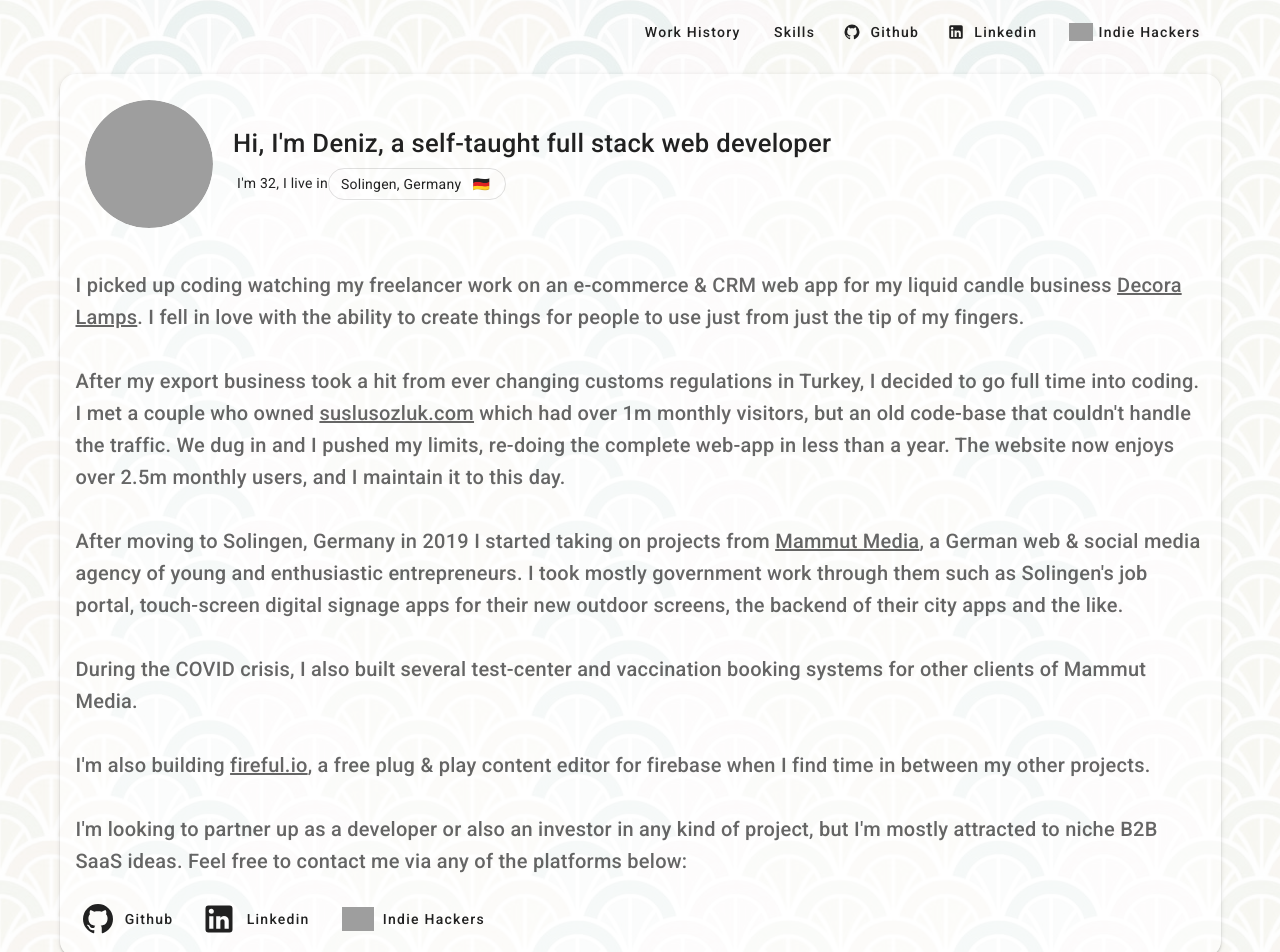
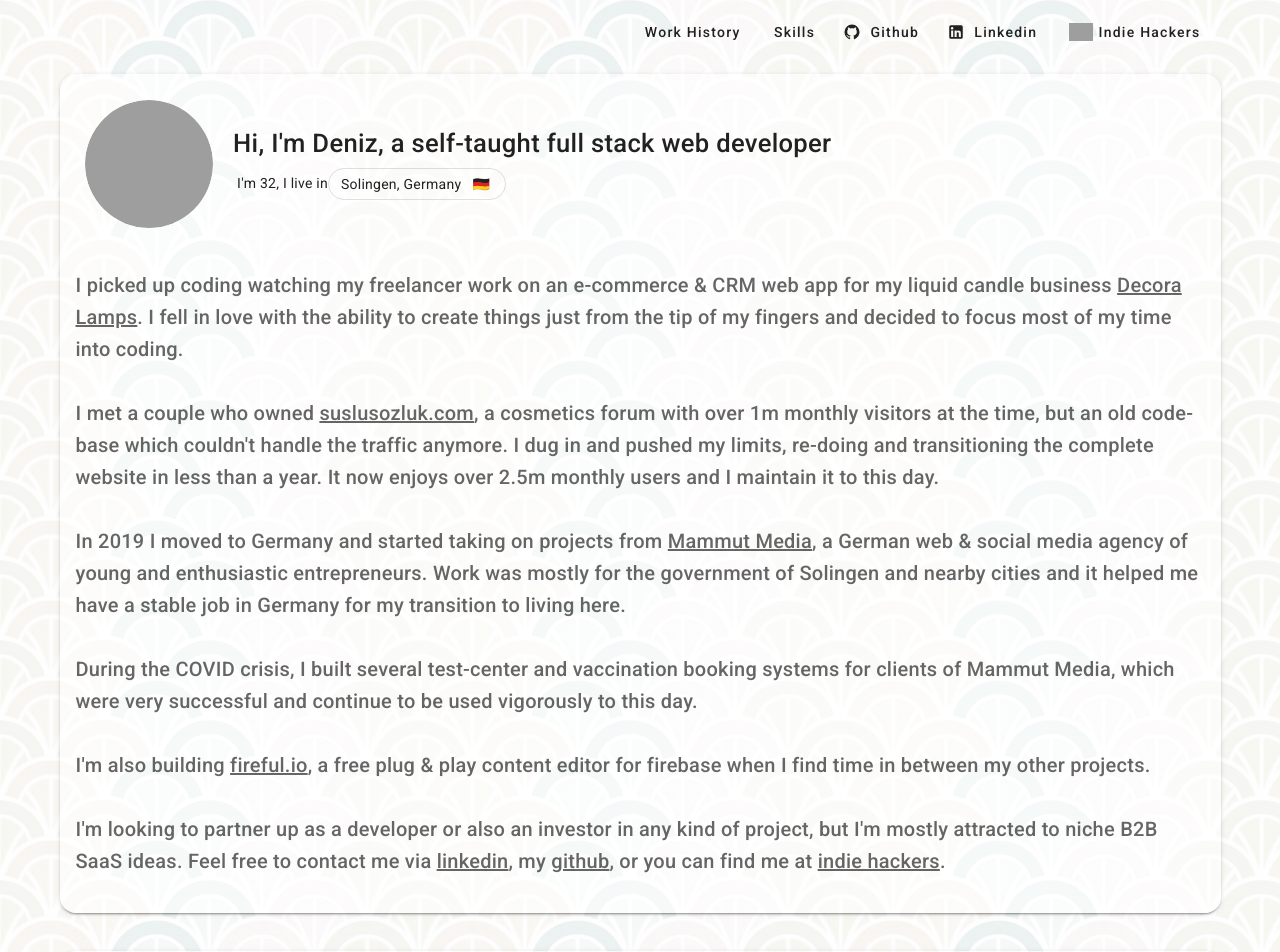
Before and after one commit to isokosan/isokosan-website, a Nuxt app: page / in a window 1280 px wide. Shown: the top 952 px of the page. Built offline with nearby package versions, Linux system fonts and the light colour scheme; grey boxes are pictures that could not be loaded.

Commit message:
add isotope filtering to skills

```diff
--- a/pages/index.vue
+++ b/pages/index.vue
@@ -1,7 +1,7 @@
 <template>
   <div>
     <!-- Intro -->
-    <v-card class="mb-10">
+    <v-card class="mb-10 pb-5">
       <v-card-title>
         <v-avatar size="5em" class="mr-md-5 mx-auto ml-md-0 mb-3 mb-md-0">
           <v-img src="./logo_128.webp" />
@@ -22,60 +22,23 @@
         </div>
       </v-card-title>
       <v-card-text class="text-h6">
-        I picked up coding watching my freelancer work on an e-commerce & CRM web app for my liquid candle business <a href="https://decoralamps.com" target="_blank">Decora Lamps</a>. I fell in love with the ability to create things for people to use just from just the tip of my fingers.
+        I picked up coding watching my freelancer work on an e-commerce & CRM web app for my liquid candle business <a href="https://decoralamps.com" target="_blank">Decora Lamps</a>. I fell in love with the ability to create things just from the tip of my fingers and decided to focus most of my time into coding.
       </v-card-text>
       <v-card-text class="text-h6">
-        After my export business took a hit from ever changing customs regulations in Turkey, I decided to go full time into coding. I met a couple who owned <a href="https://suslusozluk.com" target="_blank">suslusozluk.com</a> which had over 1m monthly visitors, but an old code-base that couldn't handle the traffic. We dug in and I pushed my limits, re-doing the complete web-app in less than a year. The website now enjoys over 2.5m monthly users, and I maintain it to this day.
+        I met a couple who owned <a href="https://suslusozluk.com" target="_blank">suslusozluk.com</a>, a cosmetics forum with over 1m monthly visitors at the time, but an old code-base which couldn't handle the traffic anymore. I dug in and pushed my limits, re-doing and transitioning the complete website in less than a year. It now enjoys over 2.5m monthly users and I maintain it to this day.
       </v-card-text>
       <v-card-text class="text-h6">
-        After moving to Solingen, Germany in 2019 I started taking on projects from <a href="https://mammutmedia.eu" target="_blank">Mammut Media</a>, a German web & social media agency of young and enthusiastic entrepreneurs. I took mostly government work through them such as Solingen's job portal, touch-screen digital signage apps for their new outdoor screens, the backend of their city apps and the like.
+        In 2019 I moved to Germany and started taking on projects from <a href="https://mammutmedia.eu" target="_blank">Mammut Media</a>, a German web & social media agency of young and enthusiastic entrepreneurs. Work was mostly for the government of Solingen and nearby cities and it helped me have a stable job in Germany for my transition to living here.
       </v-card-text>
       <v-card-text class="text-h6">
-        During the COVID crisis, I also built several test-center and vaccination booking systems for other clients of Mammut Media.
+        During the COVID crisis, I built several test-center and vaccination booking systems for clients of Mammut Media, which were very successful and continue to be used vigorously to this day.
       </v-card-text>
       <v-card-text class="text-h6">
         I'm also building <a href="https://fireful.io" target="_blank">fireful.io</a>, a free plug & play content editor for firebase when I find time in between my other projects.
       </v-card-text>
       <v-card-text class="text-h6">
-        I'm looking to partner up as a developer or also an investor in any kind of project, but I'm mostly attracted to niche B2B SaaS ideas. Feel free to contact me via any of the platforms below:
+        I'm looking to partner up as a developer or also an investor in any kind of project, but I'm mostly attracted to niche B2B SaaS ideas. Feel free to contact me via <a href="https://www.linkedin.com/in/isokosan" target="_blank">linkedin</a>, my <a href="https://github.com/isokosan" target="_blank">github</a>, or you can find me at <a href="https://www.indiehackers.com/isokosan" target="_blank">indie hackers</a>.
       </v-card-text>
-      <v-card-actions>
-        <div class="d-flex flex-wrap justify-center justify-md-start">
-          <v-btn
-            text
-            class="mb-3"
-            href="https://github.com/isokosan"
-            target="_blank"
-          >
-            <v-icon large left>
-              {{ mdiGithub }}
-            </v-icon>
-            Github
-          </v-btn>
-          <v-btn
-            text
-            class="mb-3"
-            href="https://www.linkedin.com/in/isokosan"
-            target="_blank"
-          >
-            <v-icon large left>
-              {{ mdiLinkedin }}
-            </v-icon>
-            Linkedin
-          </v-btn>
-          <v-btn
-            text
-            class="mb-3"
-            href="https://www.indiehackers.com/isokosan"
-            target="_blank"
-          >
-            <v-avatar tile size="32px" class="mr-2">
-              <v-img contain src="./ih100.png" />
-            </v-avatar>
-            Indie Hackers
-          </v-btn>
-        </div>
-      </v-card-actions>
     </v-card>
 
     <!-- Projects -->
@@ -156,14 +119,14 @@
           </v-btn>
         </v-btn-toggle>
       </v-card-subtitle>
-      <v-card-text style="min-height: 400px;">
-        <div class="d-flex flex-wrap">
+      <v-card-text style="min-height: 400px; width: 100%;">
+        <div ref="isotope">
           <skill-chip
             v-for="skill in skills"
             :key="skill.name"
             :skill="skill"
-            class="mr-2 mb-2 d-none"
-            :class="{ 'd-flex': !selectedCategory || skill.category === selectedCategory }"
+            class="mr-2 mb-2 grid-item"
+            :class="`${skill.category}`"
           />
         </div>
       </v-card-text>
@@ -183,6 +146,8 @@
     return {
       filter: null,
       age: this.getAge('1989-05-01'),
+      isotope: null,
+      isotopeTimeout: null,
       mdiGithub,
       mdiLinkedin,
       mdiOpenInNew
@@ -191,11 +156,41 @@
   computed: {
     ...mapState(['portfolio']),
     ...mapGetters(['skills', 'categories']),
-    selectedCategory () {
+    filterCategory () {
       return this.filter >= 0
         ? this.categories[this.filter]
-        : null
+        : '*'
+    },
+    isotopeOptions () {
+      return {
+        itemSelector: '.grid-item',
+        layoutMode: 'fitRows',
+        // masonryHorizontal: {
+        //   rowHeight: 0
+        // },
+        filter: this.filterCategory
+      }
     }
+  },
+  watch: {
+    isotopeOptions () {
+      this.isotope.arrange({
+        // layoutMode: 'masonryHorizontal',
+        filter: itemElem => this.filterCategory === '*' || itemElem.classList.contains(this.filterCategory)
+      })
+    }
+  },
+  mounted () {
+    const fjs = document.getElementsByTagName('script')[0]
+    if (!document.getElementById('isotope-script')) {
+      const js = document.createElement('script')
+      js.id = 'isotope-script'
+      js.async = true
+      js.defer = true
+      js.src = 'https://unpkg.com/isotope-layout@3/dist/isotope.pkgd.min.js'
+      fjs.parentNode.insertBefore(js, fjs)
+    }
+    this.initIsotope()
   },
   methods: {
     getAge (dateString) {
@@ -207,6 +202,14 @@
         age--
       }
       return age
+    },
+    initIsotope () {
+      clearTimeout(this.isotopeTimeout)
+      if (window.Isotope) {
+        this.isotope = new window.Isotope(this.$refs.isotope, this.isotopeOptions)
+        return
+      }
+      this.isotopeTimeout = setTimeout(this.initIsotope, 100)
     }
   }
 }
```
